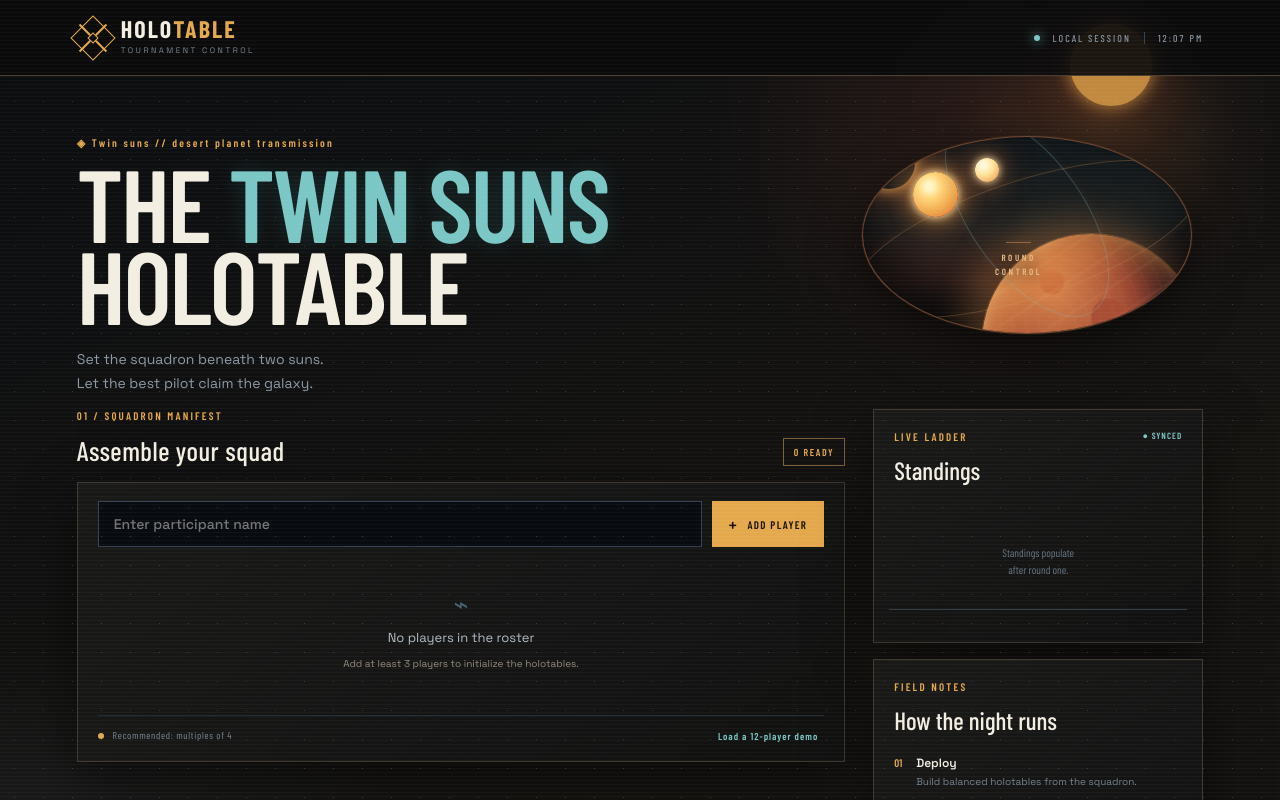
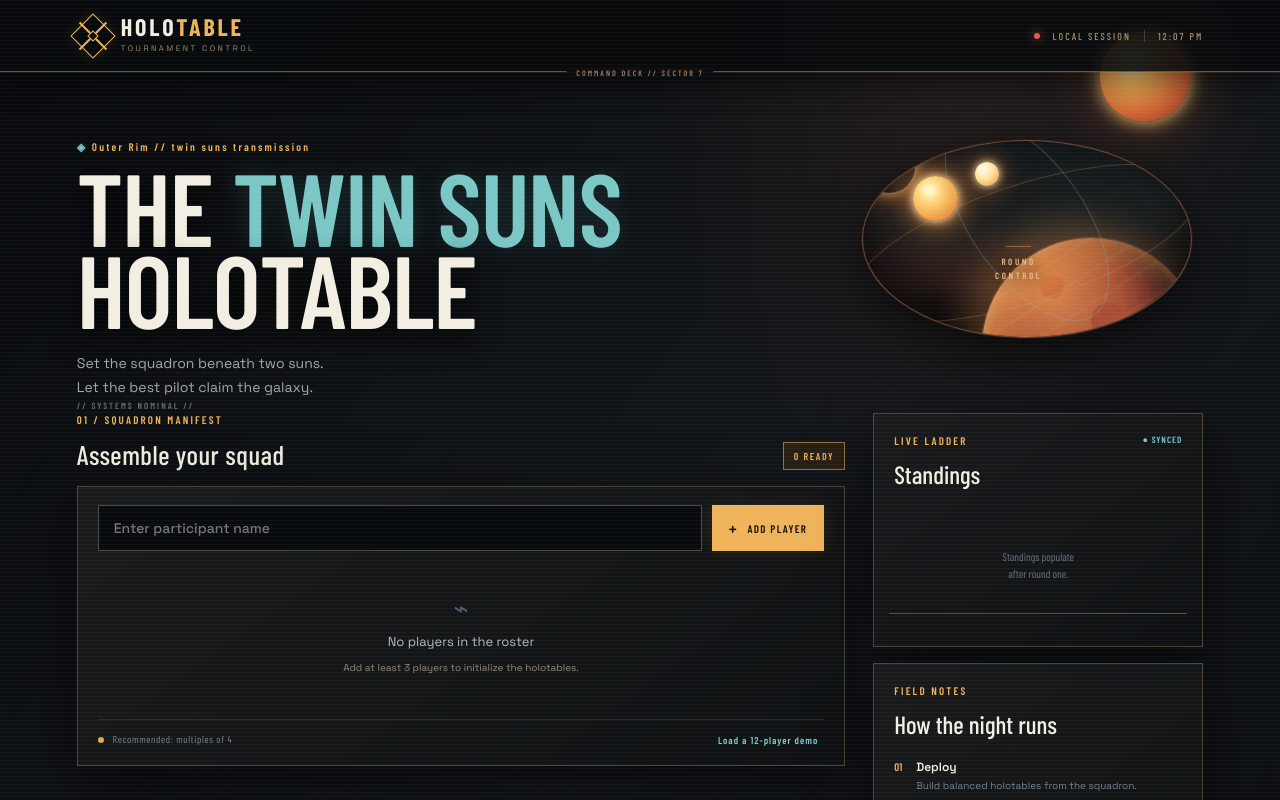
Before and after one commit to DutchJavaDev/honorable-fixed-kinda, a plain HTML site: page index.html in a window 1280 px wide. Shown: the top 800 px of the page. Drawn offline with nearby package versions, Linux system fonts and the light colour scheme.

Commit message:
minor styling fix

```diff
--- a/index.html
+++ b/index.html
@@ -22,7 +22,7 @@
     <main id="top" class="app-shell">
       <section class="hero">
         <div>
-          <p class="eyebrow"><span>◈</span> Twin suns // desert planet transmission</p>
+          <p class="eyebrow"><span>◈</span> Outer Rim // twin suns transmission</p>
           <h1>THE <em>TWIN SUNS</em><br>HOLOTABLE</h1>
           <p class="hero-copy">Set the squadron beneath two suns.<br>Let the best pilot claim the galaxy.</p>
         </div>
@@ -81,6 +81,31 @@
       .orbit-label:before{content:"";display:block;width:25px;height:1px;margin:0 auto 8px;background:#d9955b88;box-shadow:0 0 8px #d9955b55}
       @media(max-width:850px){.hero-orbit{display:none}}
     </style>
+    <style>
+      /* Final command-deck pass: angular panels, amber instrumentation, and restrained alert red. */
+      :root{--imperial-amber:#f0b35a;--warning-red:#dc5d45;--holo-blue:#78c8cf;--deck-black:#0a0c0f}
+      body{background-color:var(--deck-black);background-image:radial-gradient(ellipse at 75% 4%,#7d3d252b 0,transparent 23%),radial-gradient(ellipse at 15% 100%,#162b342e 0,transparent 32%),linear-gradient(130deg,#080a0d 0%,#12161a 50%,#090b0e 100%)}
+      body:before{opacity:.22;background-image:radial-gradient(#d9e8e622 .65px,transparent .8px);background-size:31px 31px}
+      body:after{width:90px;height:90px;right:7%;top:4%;background:radial-gradient(circle at 35% 32%,#ffe1a2 0 7%,#f7b758 27%,#db6b36 62%,#7b2d26 100%);box-shadow:0 0 18px #ffc96f,0 0 70px #e56d3c66;opacity:.95}
+      .topbar{height:72px;background:#080a0de8;border-bottom:1px solid #715536;box-shadow:0 1px 0 #f0b35a14,0 12px 28px #0007}
+      .topbar:after{content:"COMMAND DECK // SECTOR 7";position:absolute;left:50%;bottom:-7px;transform:translateX(-50%);padding:0 10px;background:var(--deck-black);color:#9b7650;font:600 8px 'Barlow Condensed';letter-spacing:2px;white-space:nowrap}
+      .brand strong{letter-spacing:2.8px}.brand strong span{color:var(--imperial-amber)}.brand small{color:#9c8770}
+      .brand-mark{border-color:var(--imperial-amber);box-shadow:0 0 14px #f0b35a22}.brand-mark:before,.brand-mark:after{background:var(--imperial-amber)}.brand-mark span:first-child{border-color:var(--imperial-amber)}
+      .live-dot{background:var(--warning-red);box-shadow:0 0 12px var(--warning-red)}.topbar-meta{color:#b08d69}
+      .app-shell{padding-top:68px}
+      .hero{min-height:228px}.hero:after{content:"// SYSTEMS NOMINAL //";position:absolute;left:0;bottom:2px;color:#5f6c70;font:600 9px 'Barlow Condensed';letter-spacing:2px}
+      h1{letter-spacing:-1px;text-shadow:0 8px 30px #000}.hero-copy{color:#a0a9a9}
+      .eyebrow{color:var(--imperial-amber);text-shadow:0 0 14px #f0b35a22}.eyebrow span{color:var(--holo-blue)}
+      .panel,.side-card{background:linear-gradient(145deg,#1a1c1de8,#0e1113ee);border-color:#49443b;box-shadow:0 18px 50px #0009;position:relative}
+      .panel:before,.side-card:before{content:"";position:absolute;inset:-1px;pointer-events:none;border:1px solid #f0b35a0b;clip-path:polygon(0 0,14px 0,14px 1px,calc(100% - 14px) 1px,calc(100% - 14px) 0,100% 0,100% 14px,calc(100% - 1px) 14px,calc(100% - 1px) calc(100% - 14px),100% calc(100% - 14px),100% 100%,calc(100% - 14px) 100%,calc(100% - 14px) calc(100% - 1px),14px calc(100% - 1px),14px 100%,0 100%,0 calc(100% - 14px),1px calc(100% - 14px),1px 14px,0 14px)}
+      .status-badge,.round-pill{color:var(--imperial-amber);border-color:#9c7446;background:#2a2015}.button-primary{background:var(--imperial-amber);box-shadow:0 0 18px #f0b35a1c}.button-primary:hover{background:#ffd991}.button-large{background:var(--holo-blue);box-shadow:0 0 18px #78c8cf22}.button-large:hover{background:#adf0ed}
+      .input-row input{background:#080b0d;border-color:#4b4b43}.input-row input:focus{border-color:var(--imperial-amber);box-shadow:0 0 0 2px #f0b35a18}.player-chip{background:#15191a;border-color:#3d403c}.avatar{background:#263a3d;color:var(--holo-blue)}
+      .builder-icon{border-color:#8c6b43;color:var(--imperial-amber)}.round-control input{background:#101312;border-color:#725431}.empty-round{border-color:#63543f}.ring{color:var(--imperial-amber)}
+      .table-card{background:#121718;border-color:#4a4439}.table-head{border-bottom-color:#3c3c34}.table-name span{color:var(--imperial-amber)}.table-player{border-bottom-color:#2c3230}.table-status{color:var(--holo-blue)}.score-input:focus{outline-color:var(--imperial-amber)}.table-card.complete{border-color:#668b7f}
+      .podium{border-bottom-color:#554d40}.podium-block{background:#2b3e42;border-color:#527d7d;color:var(--holo-blue)}.place-1 .podium-block{background:#5b4529;border-color:#b18449;color:#ffd88a}.standing-score,.guide-step>span,.session-line strong{color:var(--imperial-amber)}.signal{color:var(--holo-blue)}
+      .text-button{color:var(--holo-blue)}.reset-button:hover{border-color:var(--warning-red);color:var(--warning-red)}.toast{background:var(--imperial-amber)}
+      @media(max-width:850px){.app-shell{padding-top:42px}.hero:after{display:none}}
+    </style>
     <script src="app.js"></script>
   </body>
 </html>
```
